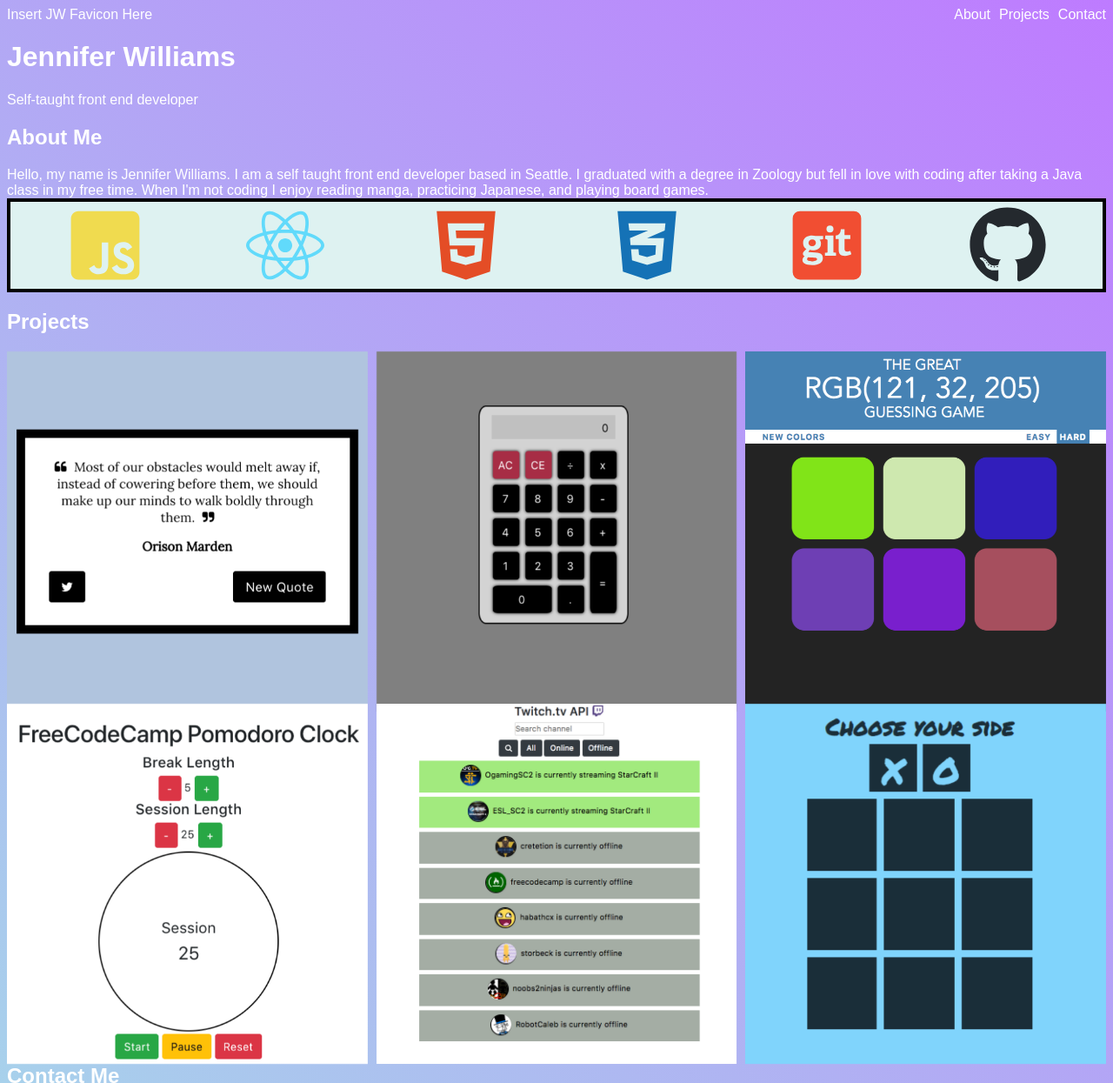
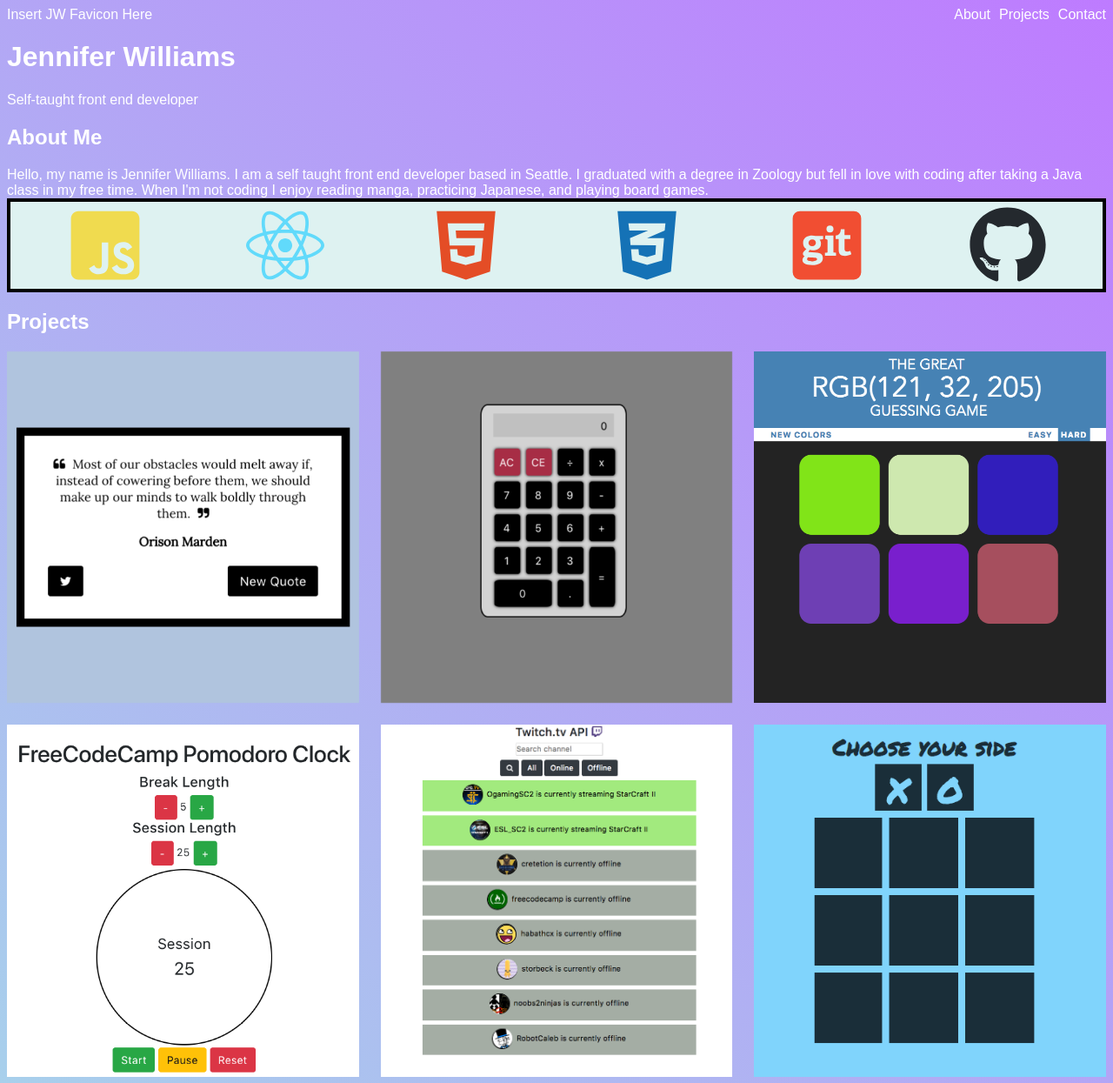
Before and after one commit to jenkens-dev/jw-gatsby-portfolio, a Gatsby site: page / in a window 1280 px wide. Shown: the top 1245 px of the page at 87% size. Built offline with nearby package versions, Linux system fonts and the light colour scheme; Gatsby itself is replaced by a stand-in of ours; a web font is replaced by a local one.

Commit message:
fixed project flipper so that it fully matches when scaled

```diff
--- a/src/components/styles.css
+++ b/src/components/styles.css
@@ -34,16 +34,13 @@ body {
 .skillSize {
   min-width: 90px;
   min-height: 90px;
-  flex: 1;
 }
 
 .projectGrid {
   display: grid;
-  grid-column-gap: 10px;
-  grid-row-gap: 10px;
   grid-template-columns: repeat(3, 1fr);
   grid-template-rows: repeat(2, 1fr);
-  height: 800px;
+  grid-gap: 25px;
 }
 
 img {
@@ -57,6 +54,19 @@ img {
 
 .flip-container {
   perspective: 1000px;
+}
+
+.projectGrid::before {
+  content: "";
+  padding-bottom: 100%;
+  width: 0;
+  grid-row: 1/1;
+  grid-column: 1/1;
+}
+
+.projectGrid > *:first-child {
+  grid-row: 1/1;
+  grid-column: 1/1;
 }
 
 /* flip the pane when hovered */
@@ -105,4 +115,5 @@ img {
   width: 100%;
   height: 100%;
   background: #def2f1;
+  text-align: center;
 }
```
